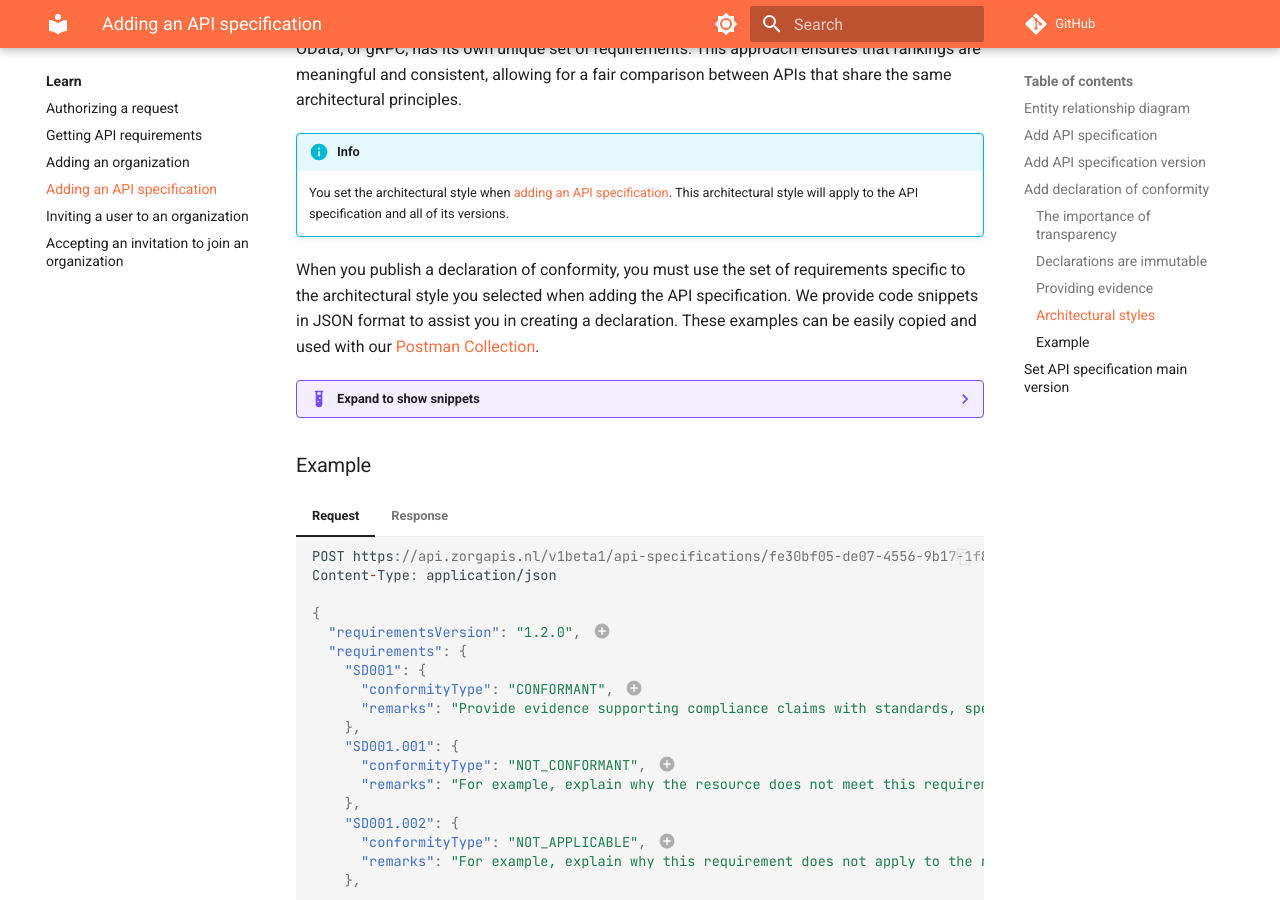
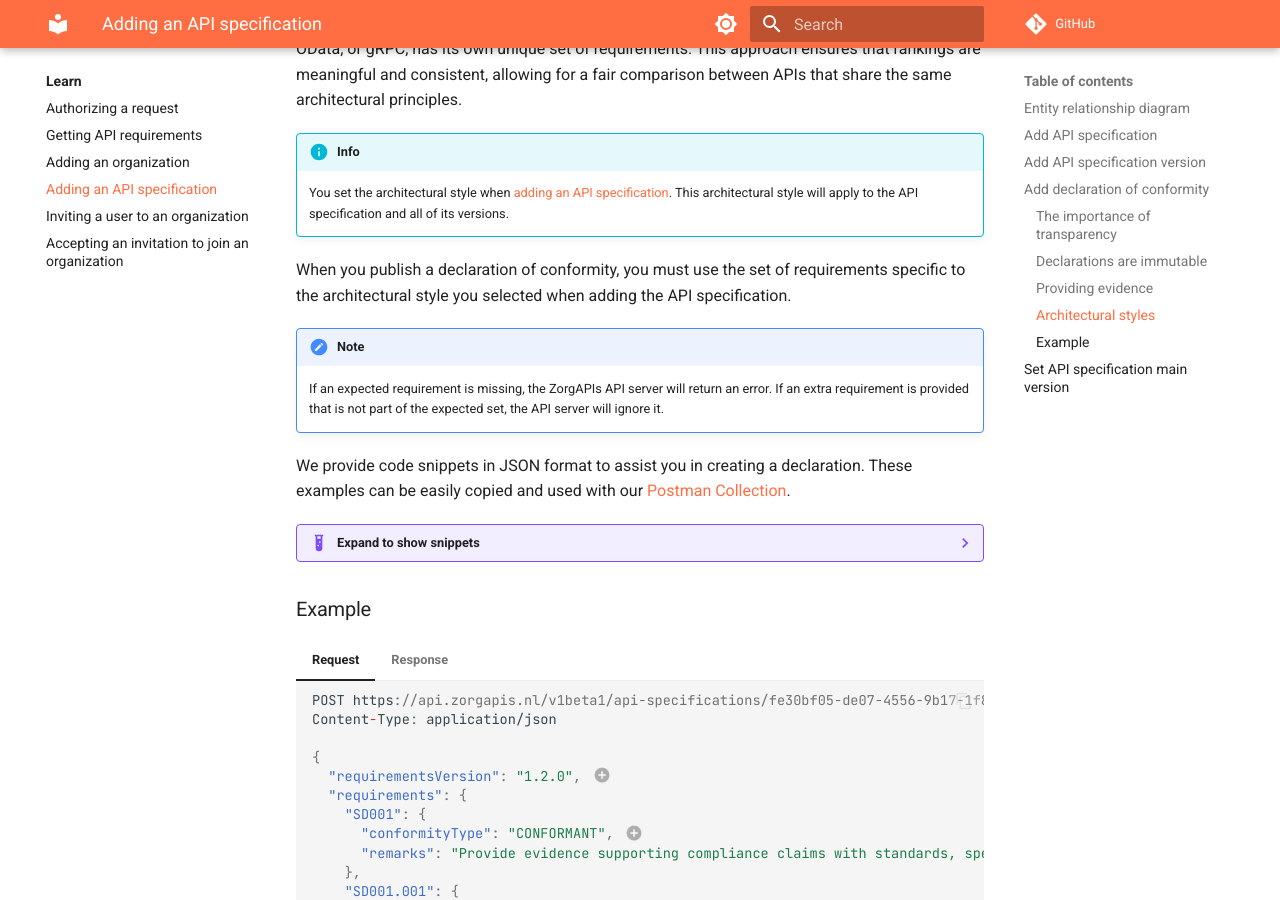
Before and after one commit to Nictiz/zorgapis-docs, an MkDocs documentation site: the page built from docs/learn/adding-an-api-specification.md, in a window 1280 px wide and 900 px high, scrolled down 3330 px. Built offline with MkDocs 1.6.1 and Material for MkDocs 9.7.7, drawn with Linux system fonts in a browser that asks for light colours; comment, search, counter and statistics services are not loaded.

Commit message:
Update adding-an-api-specification.md
Add note to section 'Architectural styles'.

```diff
--- a/docs/learn/adding-an-api-specification.md
+++ b/docs/learn/adding-an-api-specification.md
@@ -161,9 +161,16 @@ meaningful and consistent, allowing for a fair comparison between APIs that shar
     will apply to the API specification and all of its versions.
 
 When you publish a declaration of conformity, you must use the set of requirements specific to the architectural style
-you selected when adding the API specification. We provide code snippets in JSON format to assist you in creating a
-declaration. These examples can be easily copied and used with our [Postman Collection](
-https://www.postman.com/zorgapis/workspace/zorgapis/collection/32862395-c22bf5f5-a2ec-40df-86a2-7817de5c7203){: target="_blank" }.
+you selected when adding the API specification.
+
+!!! note
+
+    If an expected requirement is missing, the ZorgAPIs API server will return an error. If an extra requirement is
+    provided that is not part of the expected set, the API server will ignore it.
+
+We provide code snippets in JSON format to assist you in creating a declaration. These examples can be easily copied and
+used with our
+[Postman Collection](https://www.postman.com/zorgapis/workspace/zorgapis/collection/32862395-c22bf5f5-a2ec-40df-86a2-7817de5c7203){: target="_blank" }.
 
 ??? example "Expand to show snippets"
 
```
